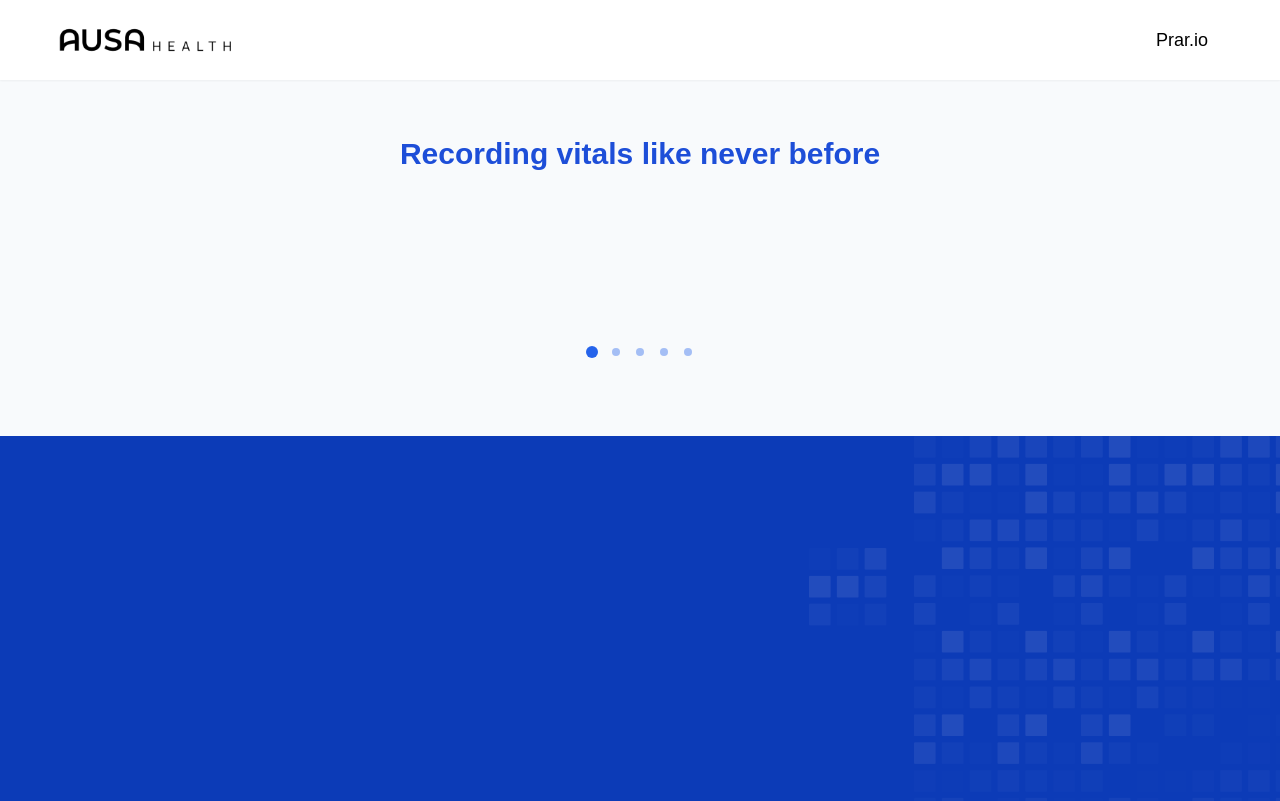
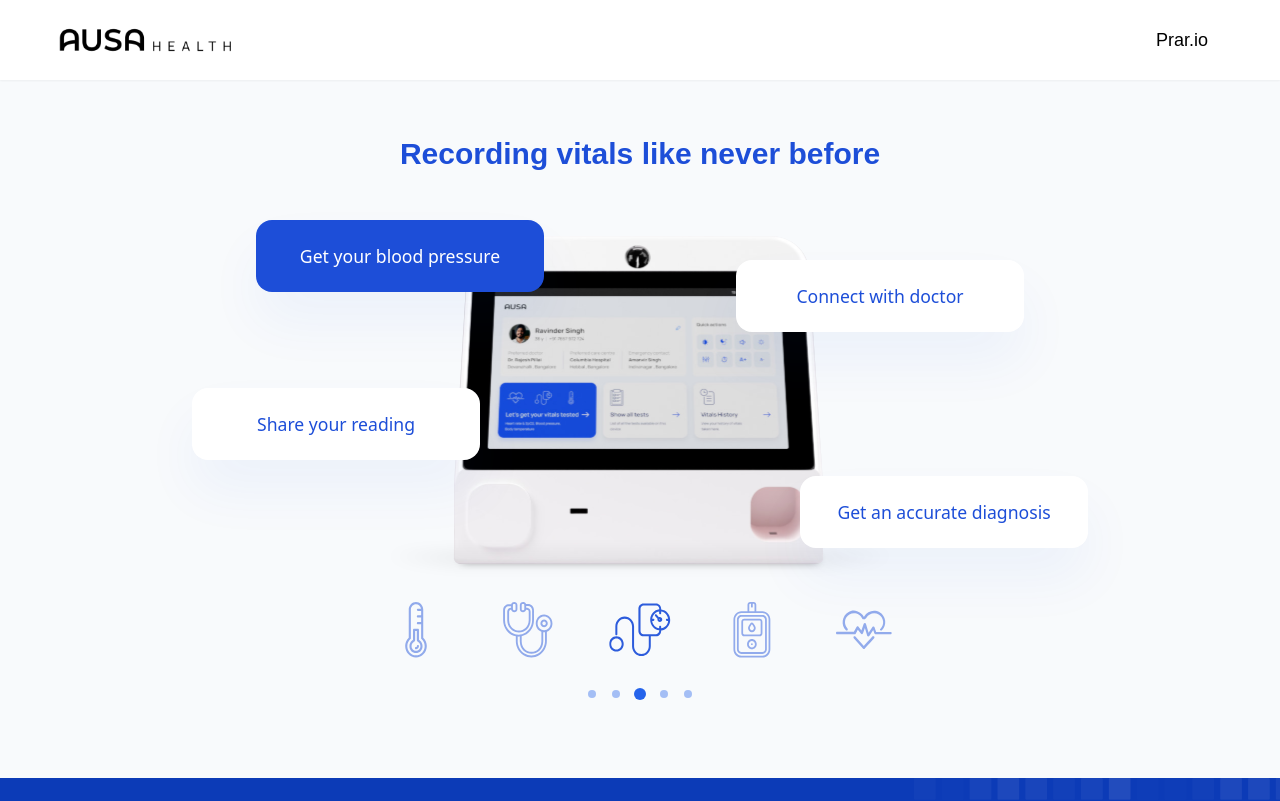
Before and after one commit to mallikarjunmodi/Ausa.health, a React (Create React App) app: page /Ausa/Ausa in a window 1280 px wide. Shown: the top 801 px of the page. Built offline with nearby package versions, Linux system fonts and the light colour scheme.

Commit message:
added autoplay functionality

```diff
--- a/src/components/IconSlider.js
+++ b/src/components/IconSlider.js
@@ -1,4 +1,4 @@
-import React, { useState } from 'react';
+import React, { useState, useEffect } from 'react';
 import icon6 from '../assets/icon6.svg';
 import icon7 from '../assets/icon7.svg';
 import icon8 from '../assets/icon8.svg';
@@ -11,6 +11,15 @@ const IconSlider = () => {
   const handleIconClick = (iconNumber) => {
     setActiveIcon(iconNumber);
   };
+
+  useEffect(() => {
+    const timeout = setTimeout(() => {
+      const nextIcon = activeIcon === 5 ? 1 : activeIcon + 1;
+      setActiveIcon(nextIcon);
+    }, 3000);
+
+    return () => clearTimeout(timeout);
+  }, [activeIcon]);
 
   return (
     <div className="flex flex-col items-start m-6">
@@ -80,7 +89,7 @@ const IconSlider = () => {
           A GSM module to solve connectivity issue
         </div>
         <div
-          className={`bg-[#3d62c5] text-white p-8 font-bold rounded-2xl sm:mx-[28rem] drop-shadow-[0_31px_55px_rgba(22, 75, 217, 0.05)] ${
+          className={`bg-[#3d62c5] text-white p-8 font-bold rounded-2xl sm:mx-[32rem] drop-shadow-[0_31px_55px_rgba(22, 75, 217, 0.05)] ${
             activeIcon === 4 ? 'block' : 'hidden'
           }`}
         >
--- a/src/components/LandingSlider.js
+++ b/src/components/LandingSlider.js
@@ -1,4 +1,4 @@
-import React, { useState } from 'react';
+import React, { useState, useEffect } from 'react';
 import icon1 from '../assets/icon1.svg';
 import icon2 from '../assets/icon2.svg';
 import icon3 from '../assets/icon3.svg';
@@ -12,6 +12,15 @@ const LandingSlider = () => {
   const handleIconClick = (iconNumber) => {
     setActiveIcon(iconNumber);
   };
+
+  useEffect(() => {
+    const timeout = setTimeout(() => {
+      const nextIcon = activeIcon === 5 ? 1 : activeIcon + 1;
+      setActiveIcon(nextIcon);
+    }, 3000);
+
+    return () => clearTimeout(timeout);
+  }, [activeIcon]);
 
   return (
     <div className="flex flex-col items-center">
--- a/src/components/TextSlider.js
+++ b/src/components/TextSlider.js
@@ -1,4 +1,4 @@
-import React, { useState } from 'react';
+import React, { useState, useEffect } from 'react';
 
 const TextSlider = () => {
   const [activeSlide, setActiveSlide] = useState(1);
@@ -6,6 +6,16 @@ const TextSlider = () => {
   const handleSlideChange = (slideNumber) => {
     setActiveSlide(slideNumber);
   };
+
+  useEffect(() => {
+    const timeout = setTimeout(() => {
+      const nextSlide = activeSlide === 5 ? 1 : activeSlide + 1;
+      setActiveSlide(nextSlide);
+    }, 3000);
+
+    return () => clearTimeout(timeout);
+  }, [activeSlide]);
+
 
   return (
     <div className="flex flex-col items-center font-primary">
@@ -52,7 +62,7 @@ const TextSlider = () => {
           5
         </div>
       </div>
-      {/* box-shadow: 0px 31px 55px rgba(22, 75, 217, 0.05); */}
+
       <div className="m-8 mt-4">
         <div
           className={`bg-white p-8 font-bold rounded-2xl drop-shadow-[0_31px_55px_rgba(22, 75, 217, 0.05)] ${
--- a/src/pages/Ausa/Ausa.js
+++ b/src/pages/Ausa/Ausa.js
@@ -188,6 +188,14 @@ const DesktopView = () => {
     setActiveIcon(iconNumber);
   };
 
+  useEffect(() => {
+    const timeout = setTimeout(() => {
+      const nextIcon = activeIcon === 5 ? 1 : activeIcon + 1;
+      setActiveIcon(nextIcon);
+    }, 3000);
+
+    return () => clearTimeout(timeout);
+  }, [activeIcon]);
 
 
   return (
@@ -200,7 +208,7 @@ const DesktopView = () => {
         </div>
 
         <div className="flex flex-col items-center">
-          <img src={bg} className="w-[34rem] m-auto"></img>
+          <img src={bg} alt="ausa_device" className="w-[34rem] m-auto"></img>
 
           <TextContainer onWheel={handleScrollDistance} className="absolute">
             {texts.map((set, index) => (
```
